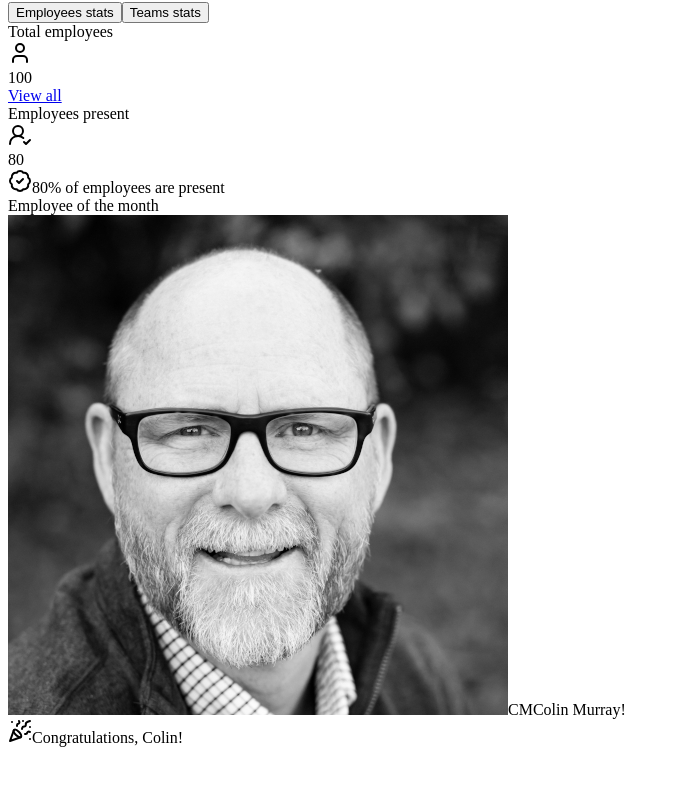
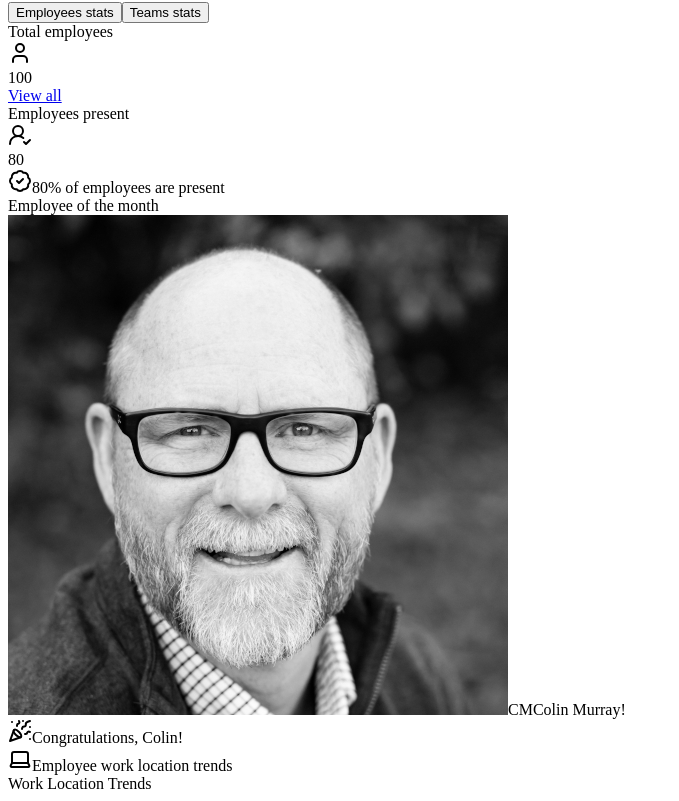
Before and after one commit to vasylpryimakdev/shadcn-dashboard, a Next.js app: page /dashboard in a window 1280 px wide. Shown: the part 303-1104 px from the top of the page, without its empty margins (0-679 px from the left). Before the commit the page ends 1058 px from the top, so only its background shows below. Built offline with nearby package versions, Linux system fonts and the light colour scheme.

Commit message:
feat(dashboard): add employees stats cards with presence tracking and status indicators

```diff
--- a/components/dashboard/employees/EmployeesStats.tsx
+++ b/components/dashboard/employees/EmployeesStats.tsx
@@ -10,6 +10,7 @@ import {
 import {
   AlertTriangleIcon,
   BadgeCheckIcon,
+  LaptopIcon,
   PartyPopperIcon,
   UserCheck2Icon,
   UserIcon,
@@ -25,6 +26,7 @@ export default function EmployeesStats() {
   const employeesPresentPercentage = (employeesPresent / totalEmployees) * 100;
 
   return (
+    <>
       <div className="grid lg:grid-cols-3 gap-4">
         <Card>
           <CardHeader className="pb-2">
@@ -87,5 +89,15 @@ export default function EmployeesStats() {
           </CardFooter>
         </Card>
       </div>
+      <Card className="my-4">
+        <CardHeader>
+          <CardTitle className="text-lg flex items-center gap-2">
+            <LaptopIcon />
+            <span>Employee work location trends</span>
+          </CardTitle>
+        </CardHeader>
+        <CardContent className="pl-0">Work Location Trends</CardContent>
+      </Card>
+    </>
   );
 }
```
Also changed, not shown: public/images/rl.jpg (added), public/images/tf.jpg (added). Lines whose indentation alone changed are shown as unchanged.
